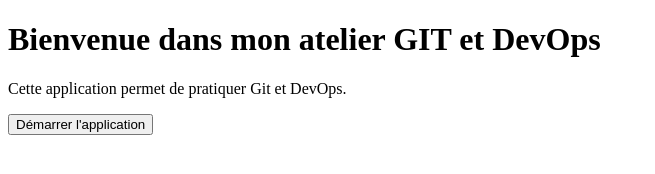
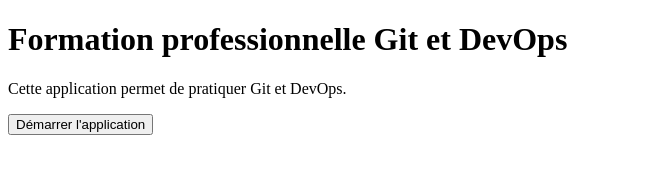
Before and after one commit to errital/devops, a plain HTML site: page index.html in a window 1280 px wide. Shown: the whole page, without its empty margins (0-655 px from the left). Drawn offline with Linux system fonts and the light colour scheme.

Commit message:
Change title in main branch

```diff
--- a/index.html
+++ b/index.html
@@ -8,7 +8,7 @@
 
 <body>
 
-    <h1>Bienvenue dans mon atelier GIT et  DevOps</h1>
+   <h1>Formation professionnelle Git et DevOps</h1>
 <p>
     Cette application permet de pratiquer Git et DevOps.
 </p>
```
